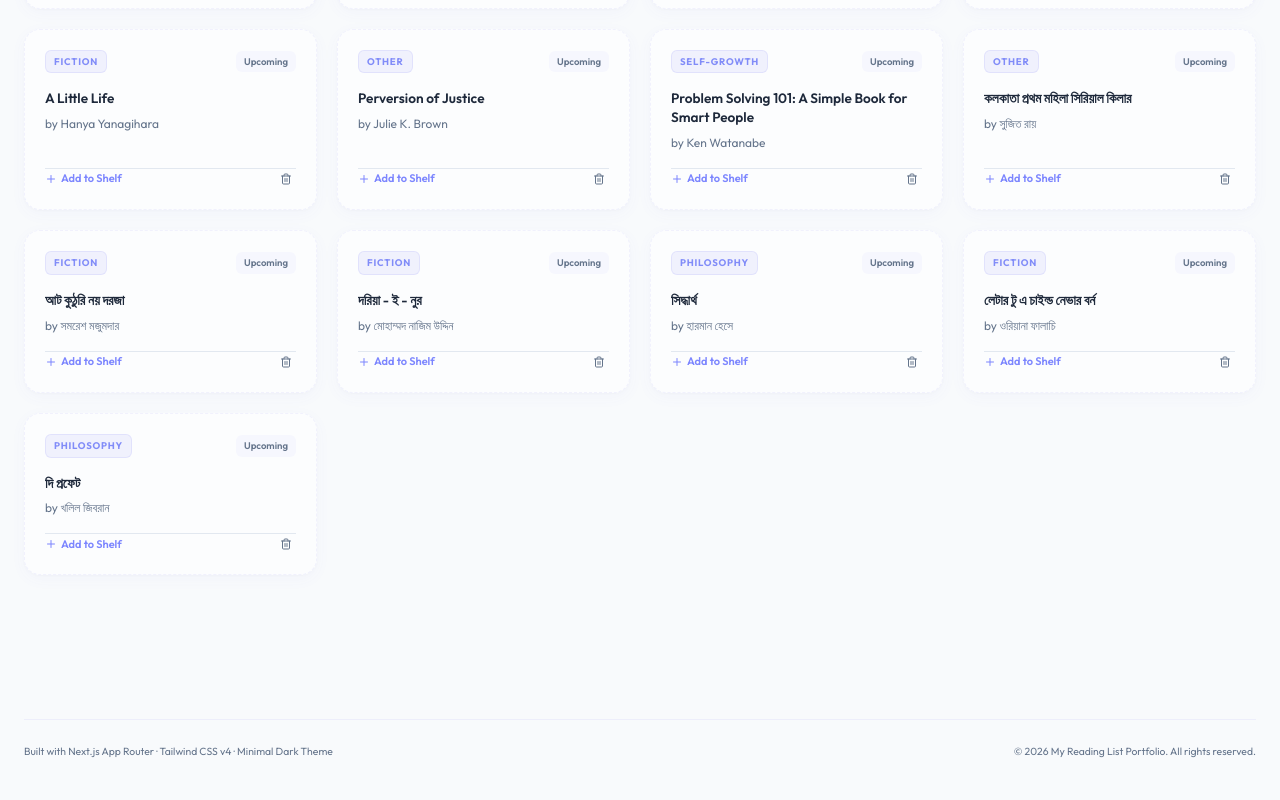
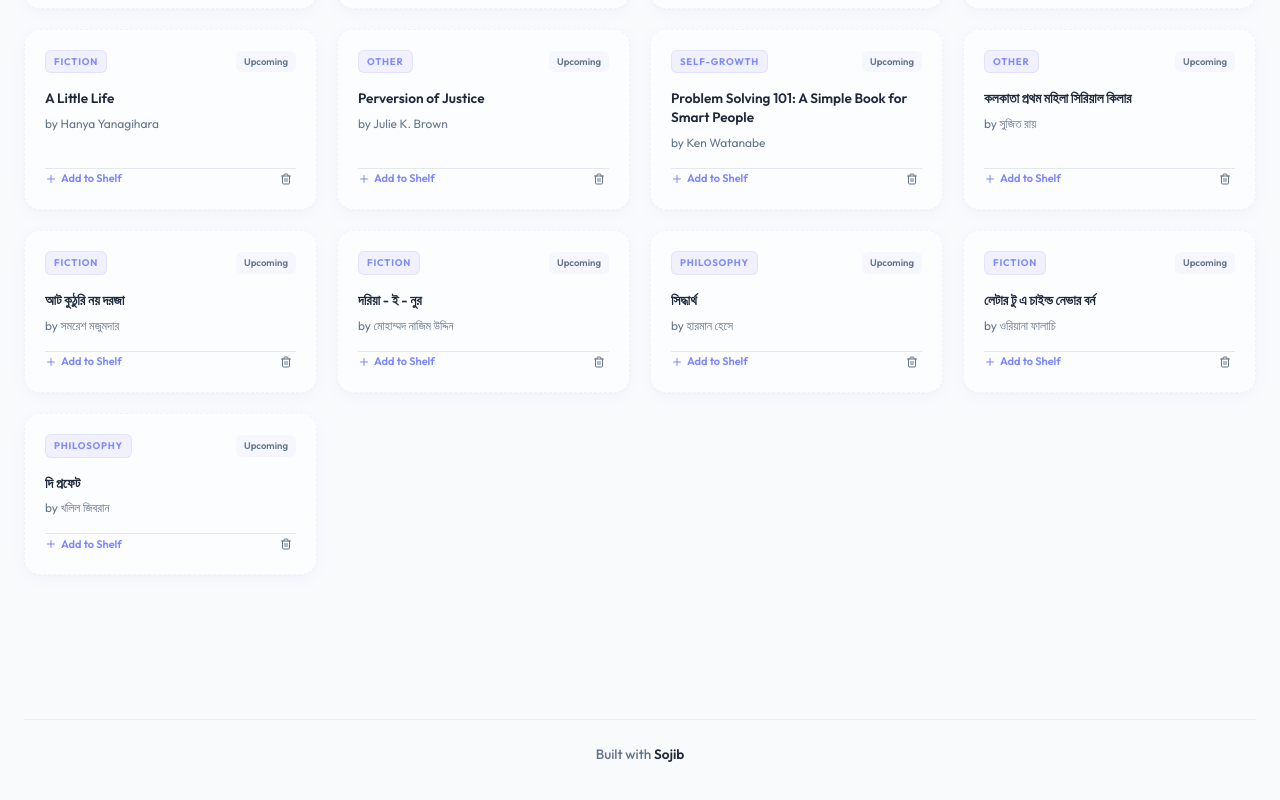
Before and after one commit to roy-21/My-Reading-Book-List, a Next.js app: page / in a window 1280 px wide. Shown: the part 3329-4129 px from the top of the page. Built offline with nearby package versions, Linux system fonts and the light colour scheme; no server answers.

Commit message:
style: update footer text to Built with Sojib

```diff
--- a/app/page.js
+++ b/app/page.js
@@ -673,16 +673,13 @@ export default function Home() {
         {/* SECTION 6: Footer                                  */}
         {/* ═══════════════════════════════════════════════════ */}
         <footer style={{
-          marginTop: '5rem', paddingTop: '1.5rem', paddingBottom: '1rem',
+          marginTop: '5rem', paddingTop: '1.5rem', paddingBottom: '2rem',
           borderTop: '1px solid var(--border-color)',
-          display: 'flex', flexWrap: 'wrap', alignItems: 'center', justifyContent: 'space-between',
-          fontSize: '0.65rem', color: 'var(--text-muted)', gap: '1rem'
+          display: 'flex', alignItems: 'center', justifyContent: 'center',
+          fontSize: '0.85rem', fontWeight: 500, color: 'var(--text-muted)', textAlign: 'center'
         }}>
           <div>
-            Built with Next.js App Router · Tailwind CSS v4 · Minimal Dark Theme
-          </div>
-          <div>
-            &copy; {new Date().getFullYear()} My Reading List Portfolio. All rights reserved.
+            Built with <span style={{ color: 'var(--text-main)', fontWeight: 600 }}>Sojib</span>
           </div>
         </footer>
 
```
